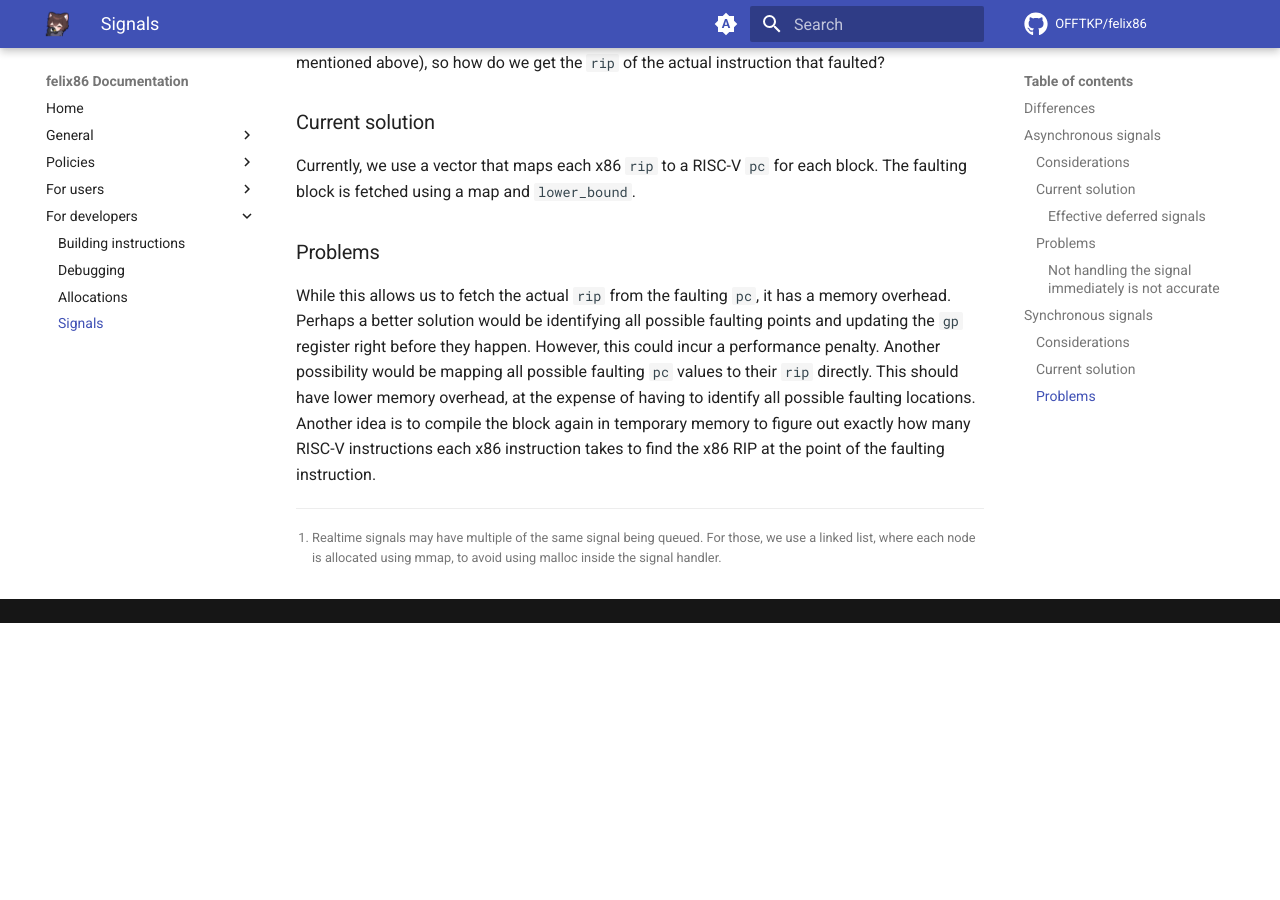
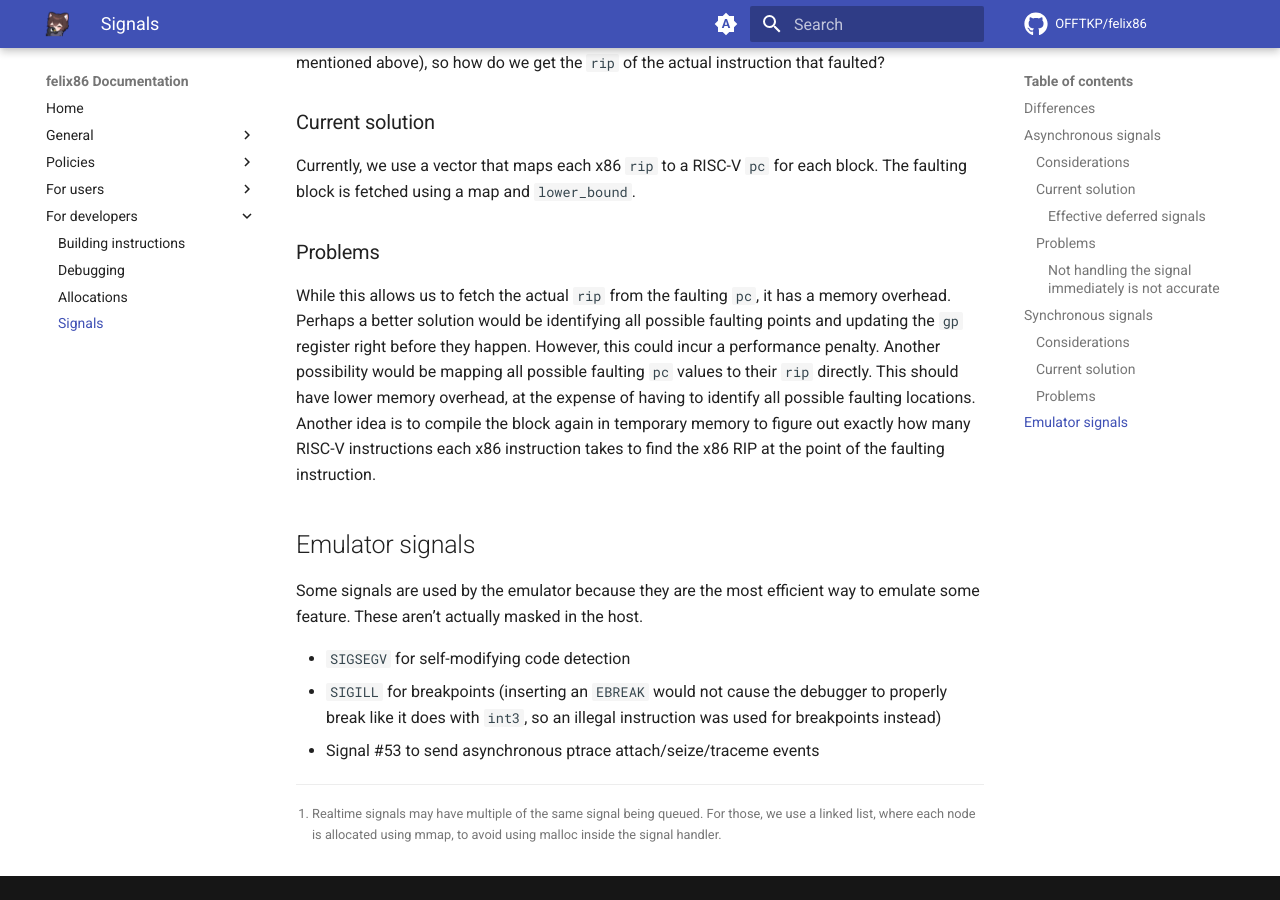
Before and after one commit to felix86-emu/docs, an MkDocs documentation site: the page built from docs/devs/signals.md, in a window 1280 px wide and 900 px high, scrolled down 4002 px. Built offline with MkDocs 1.6.1 and Material for MkDocs 9.7.7, drawn with Linux system fonts in a browser that asks for light colours; comment, search, counter and statistics services are not loaded; before the commit the page ends 4625 px from its top, so only the background shows below that.

Commit message:
Update docs

```diff
--- a/docs/devs/signals.md
+++ b/docs/devs/signals.md
@@ -101,3 +101,11 @@ While this allows us to fetch the actual `rip` from the faulting `pc`, it has a
 
 
 [^1]: Realtime signals may have multiple of the same signal being queued. For those, we use a linked list, where each node is allocated using mmap, to avoid using malloc inside the signal handler.
+
+## Emulator signals
+
+Some signals are used by the emulator because they are the most efficient way to emulate some feature. These aren't actually masked in the host.
+
+- `SIGSEGV` for self-modifying code detection
+- `SIGILL` for breakpoints (inserting an `EBREAK` would not cause the debugger to properly break like it does with `int3`, so an illegal instruction was used for breakpoints instead)
+- Signal #53 to send asynchronous ptrace attach/seize/traceme events
```
Also changed, not shown: docs/devs/thunking.md (added, +45 -0 lines).
